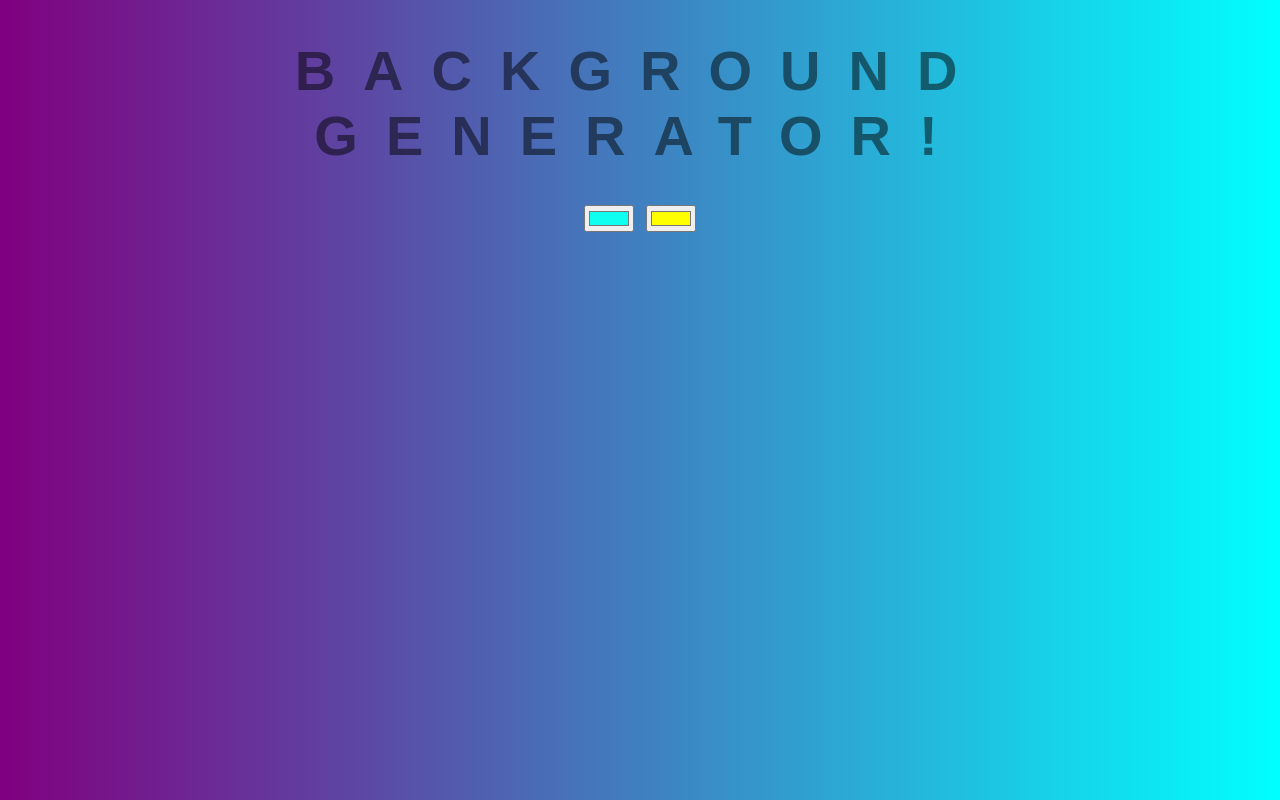
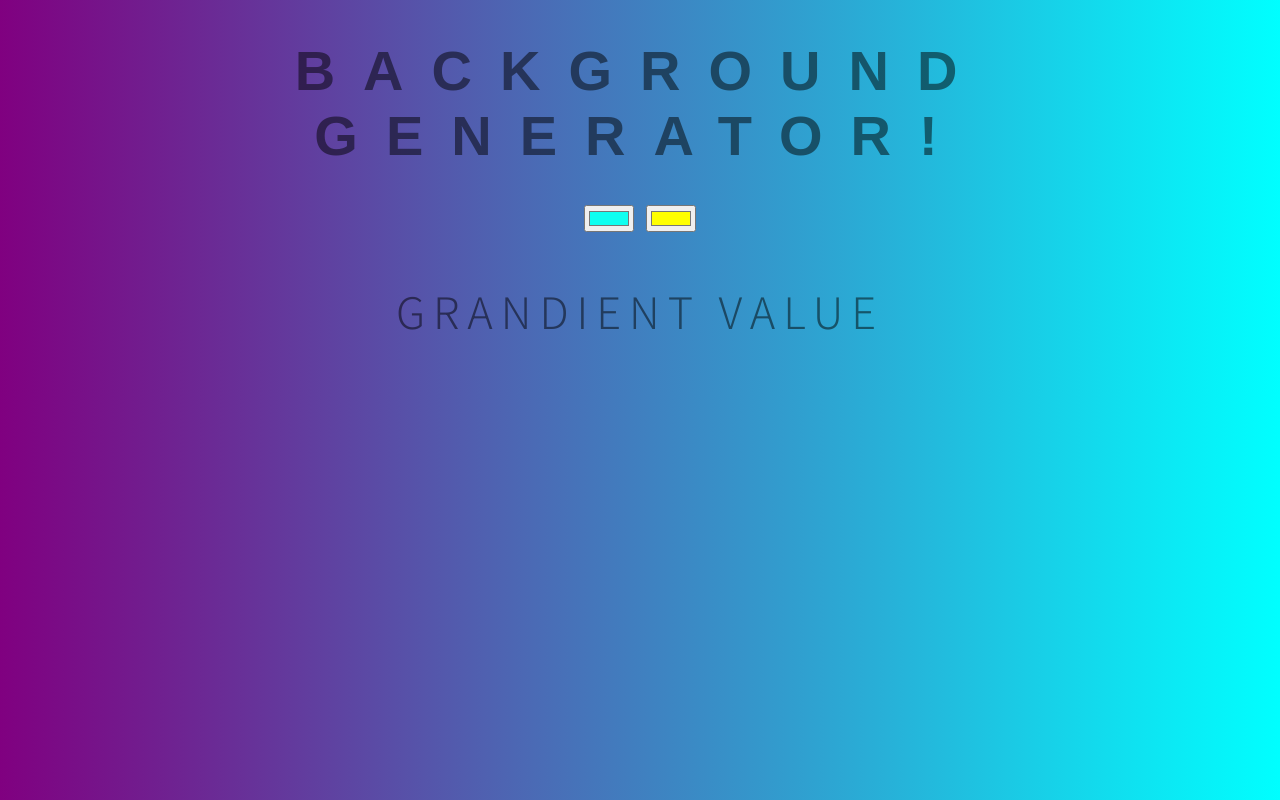
Before and after one commit to bharath-ka/gradHexGen, a plain HTML site: page index.html in a window 1280 px wide. Drawn offline with Linux system fonts and the light colour scheme.

```diff
--- a/index.html
+++ b/index.html
@@ -13,6 +13,7 @@
     <h1>Background Generator!</h1>
     <input class="color1" type="color" name="color1" value="#0ffff0">
     <input class="color2" type="color" name="color2" value="#ffff00">
+    <p>Grandient Value</p>
     <h3></h3>
     <script src="script.js"></script>
 </body>
```
